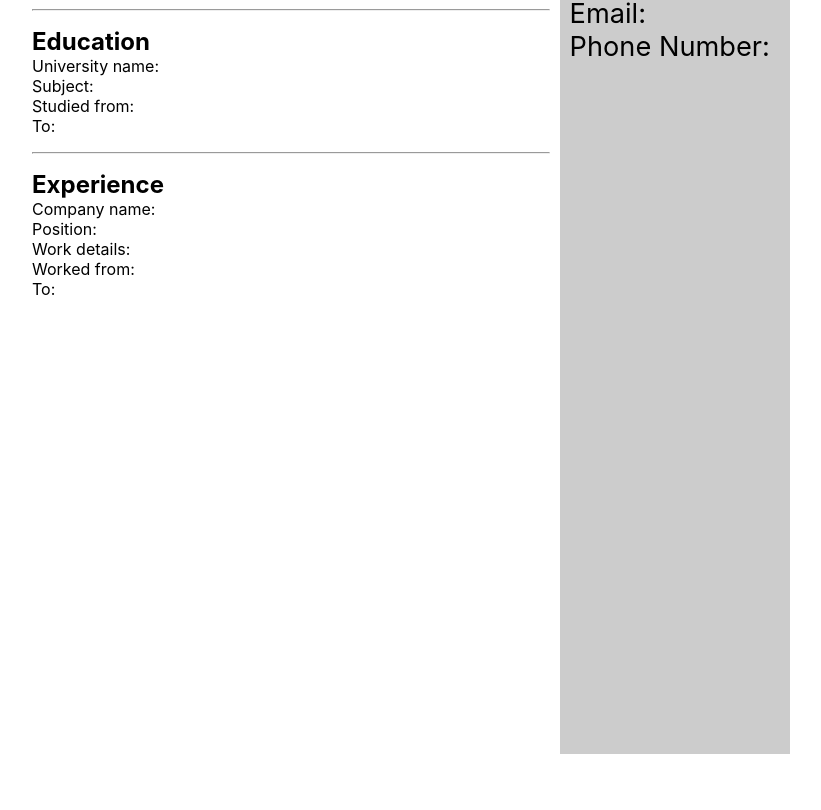
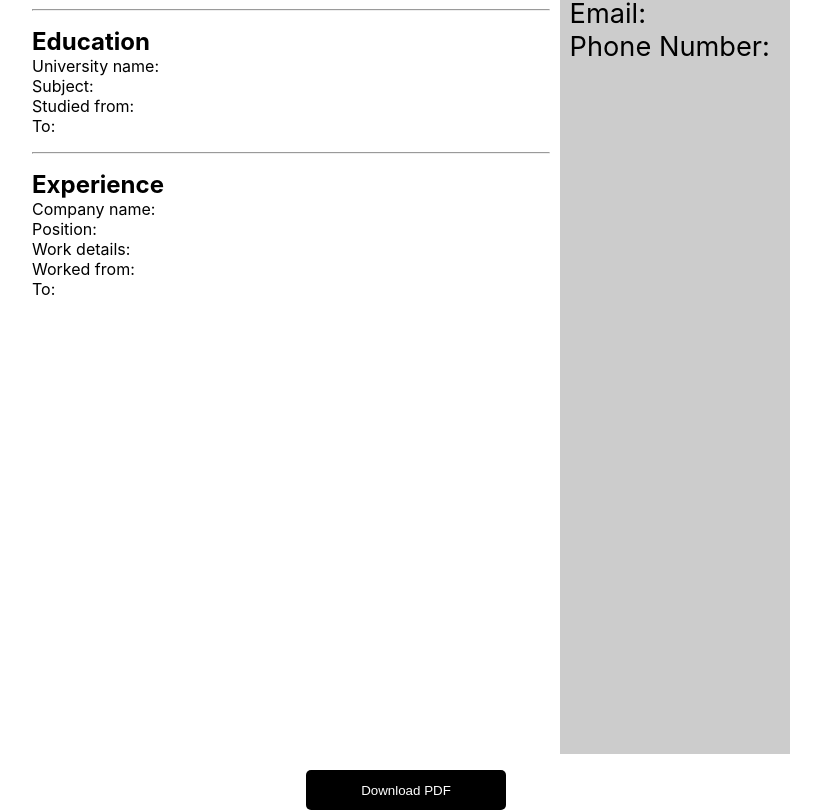
Before and after one commit to AleksandrukZakhar/CV-Application, a React (Create React App) app: page / in a window 1280 px wide. Shown: the part 1463-2273 px from the top of the page, without its empty margins (234-1055 px from the left). Before the commit the page ends 2217 px from the top, so only its background shows below. Built offline with nearby package versions, Linux system fonts and the light colour scheme.

Commit message:
Add pdf downloading

```diff
--- a/src/components/App.js
+++ b/src/components/App.js
@@ -4,6 +4,7 @@ import Education from "./Education.js";
 import Experience from "./Experience.js";
 import CV from "./CV.js";
 import { useState } from "react";
+import JsPDF from "jspdf";
 
 const App = () => {
     //General Info states
@@ -29,6 +30,20 @@ const App = () => {
     const [details, setDetails] = useState();
     const [workFrom, setWorkFrom] = useState();
     const [workTo, setWorkTo] = useState();
+
+    const generatePDF = () => {
+        const cv = document.querySelector(".CV");
+        const report = new JsPDF("portrait", "pt", "a4");
+
+        report
+            .html(cv)
+            .then(() => {
+                report.save("report.pdf");
+            })
+            .catch((err) => {
+                throw Error(err);
+            });
+    };
 
     return (
         <div className="App">
@@ -71,6 +86,9 @@ const App = () => {
                 workFrom={workFrom}
                 workTo={workTo}
             />
+            <button className="download" onClick={() => generatePDF()}>
+                Download PDF
+            </button>
         </div>
     );
 };
--- a/src/index.scss
+++ b/src/index.scss
@@ -125,3 +125,19 @@ textarea {
         width: 100%;
     }
 }
+
+.download {
+    display: block;
+    width: 200px;
+    height: 40px;
+    margin: 4rem auto;
+    border: 0;
+    border-radius: 5px;
+    background-color: $black-primary;
+    color: $white-primary;
+
+    &:hover {
+        transition: transform 0.3s ease-in-out;
+        transform: scale(1.2);
+    }
+}
```
Also changed, not shown: package.json (+6 -1 lines), 1 other file (tests, documents, lock files or other folders).
